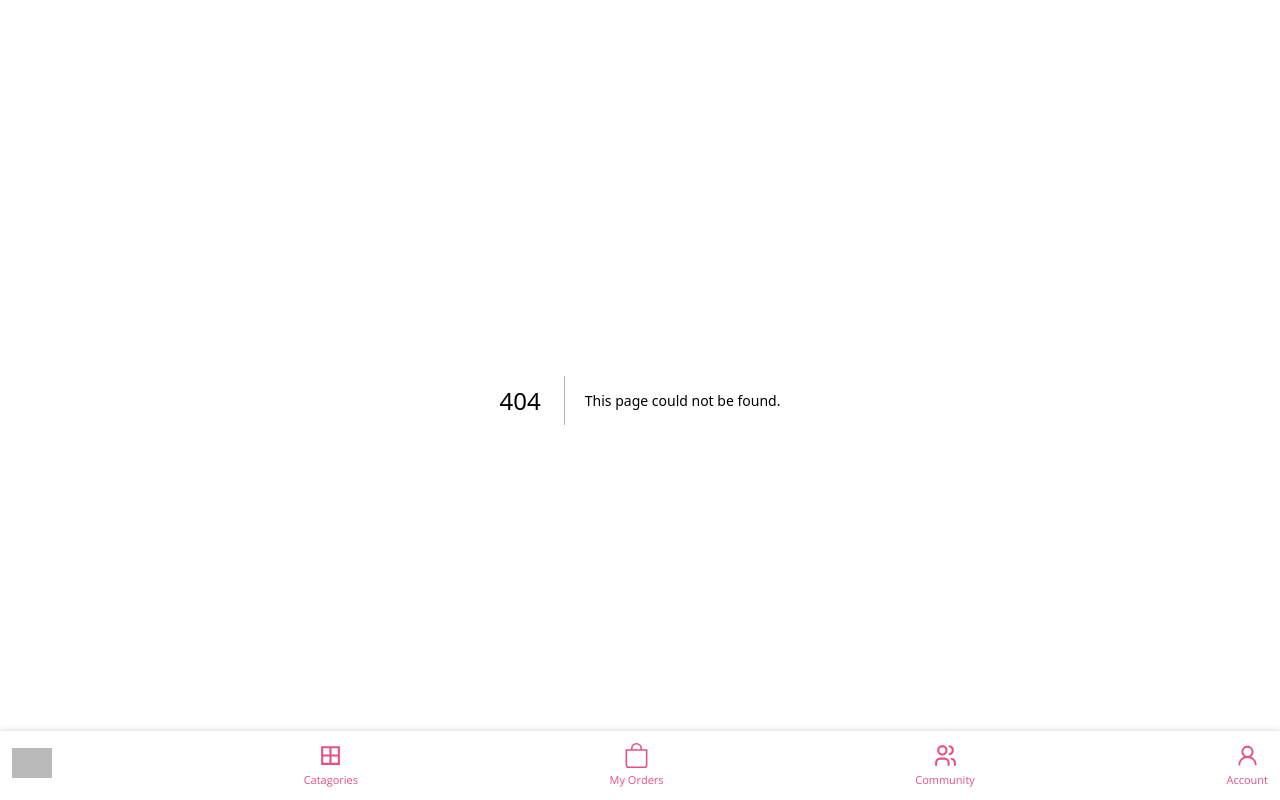
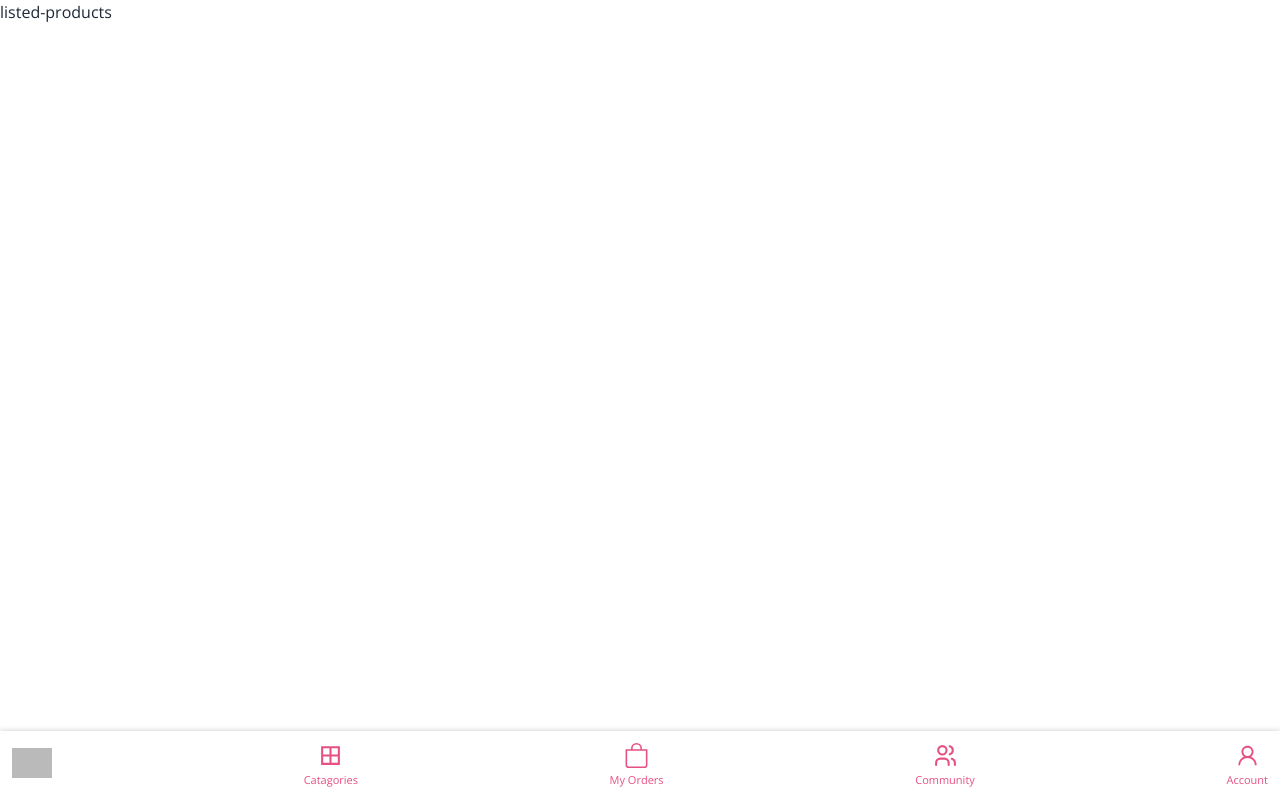
Before and after one commit to DasSubhadip1999/meesho-frontend, a Next.js app: page /supplier/products/listed-products in a window 1280 px wide. Before the commit this address had no page. Built offline with nearby package versions, Linux system fonts and the light colour scheme; grey boxes are pictures that could not be loaded.

Commit message:
seller listed product page add

```diff
--- /dev/null
+++ b/pages/supplier/products/listed-products.js
@@ -0,0 +1,5 @@
+const ListedProducts = () => {
+  return <div>listed-products</div>;
+};
+
+export default ListedProducts;
```
